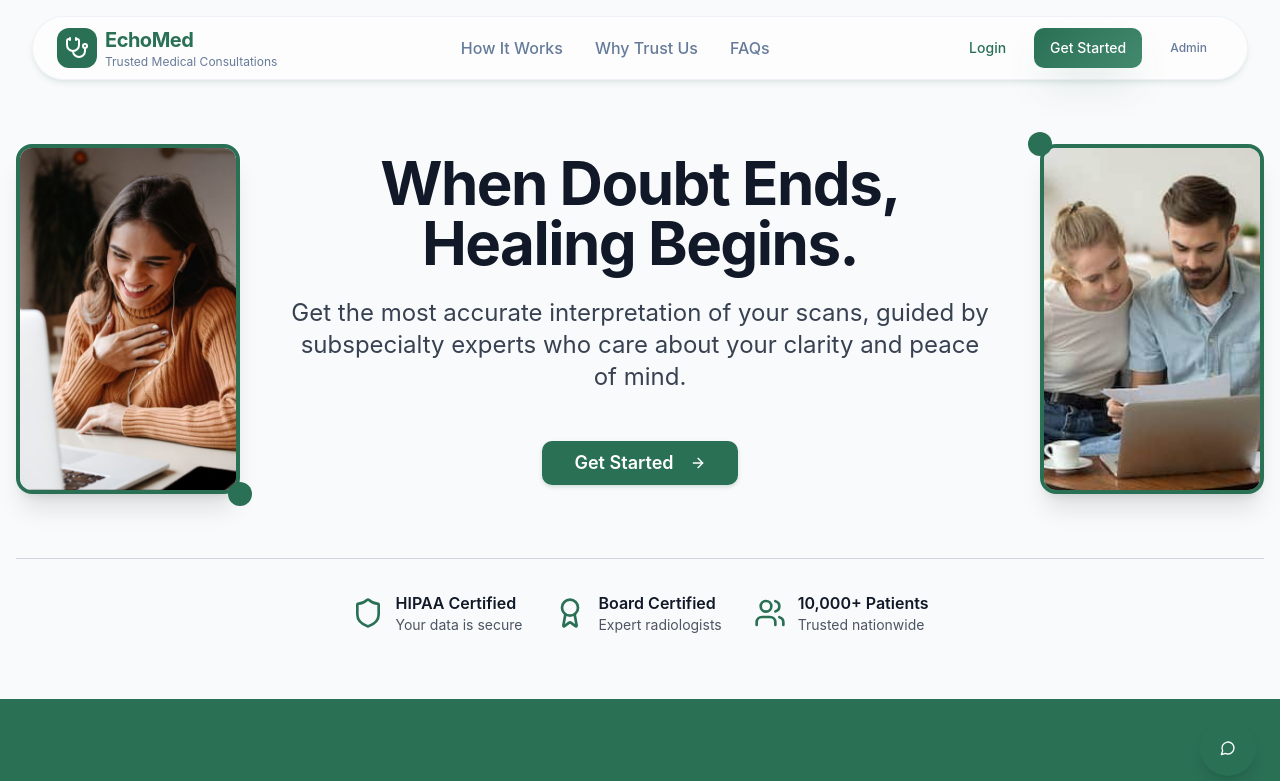
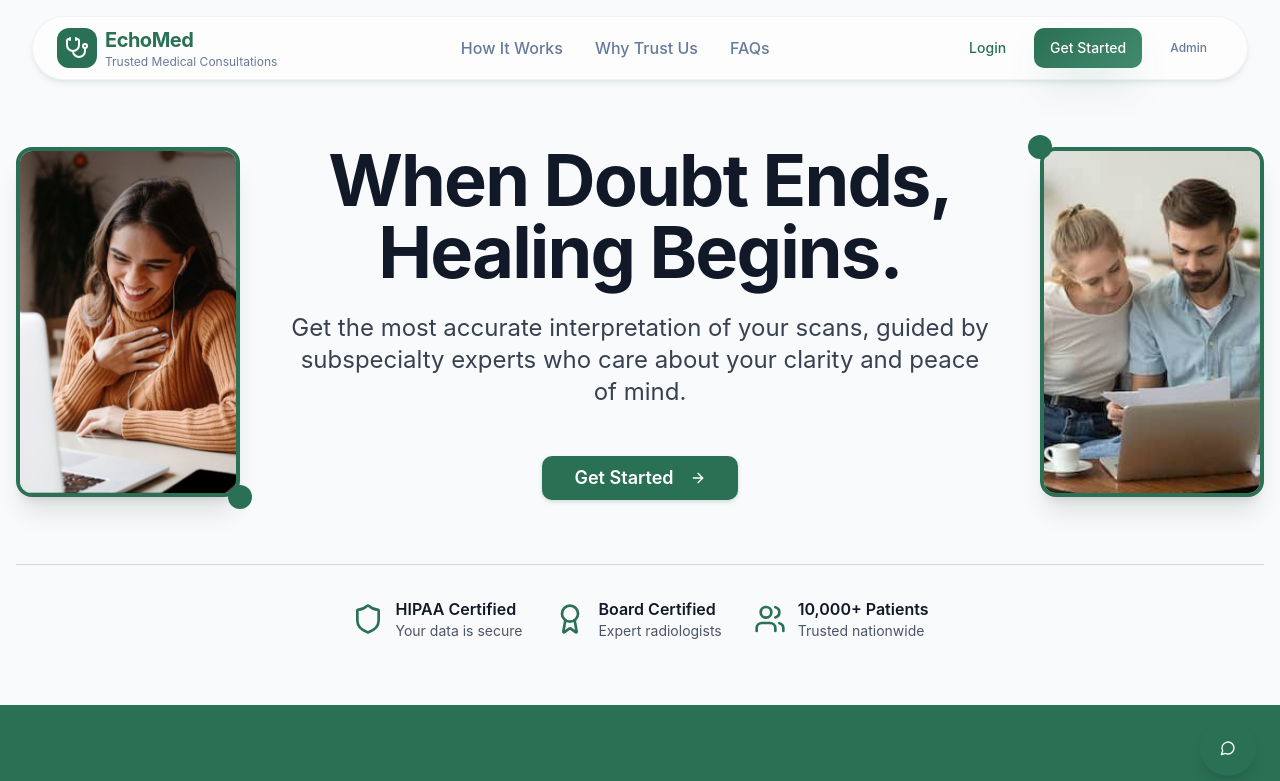
Before and after one commit to aditigandhi-5c/last-opinion, a React (Vite) app: page / in a window 1280 px wide. Shown: the top 781 px of the page. Built offline with nearby package versions, Linux system fonts and the light colour scheme.

Commit message:
Adjust text and layout

```diff
--- a/src/pages/Index.tsx
+++ b/src/pages/Index.tsx
@@ -134,8 +134,9 @@ const Index = () => {
 
             {/* Center Content */}
             <div className="lg:col-span-3 text-center">
-              <h1 className="text-3xl md:text-4xl lg:text-5xl xl:text-6xl font-bold mb-6 leading-tight text-gray-900">
-                When Doubt Ends, Healing Begins.
+              <h1 className="text-4xl md:text-5xl lg:text-6xl xl:text-7xl font-bold mb-6 leading-tight text-gray-900">
+                <div>When Doubt Ends,</div>
+                <div>Healing Begins.</div>
               </h1>
 
               <p className="text-lg md:text-xl lg:text-2xl mb-12 max-w-3xl mx-auto text-gray-700 px-4">
```
